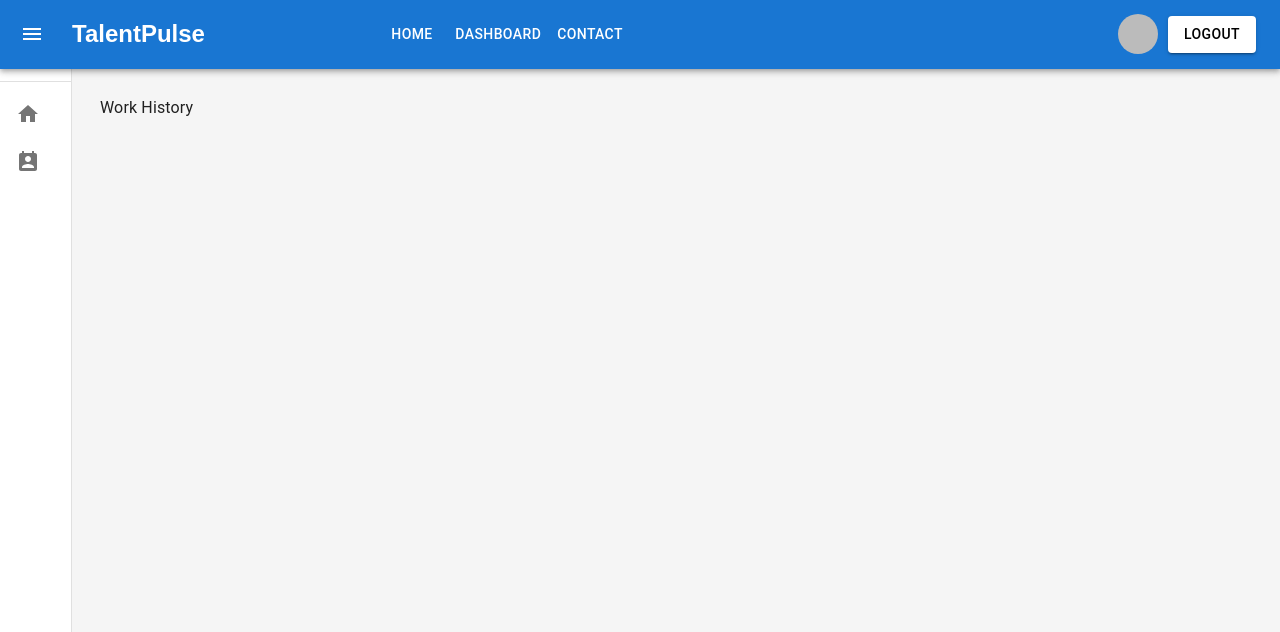
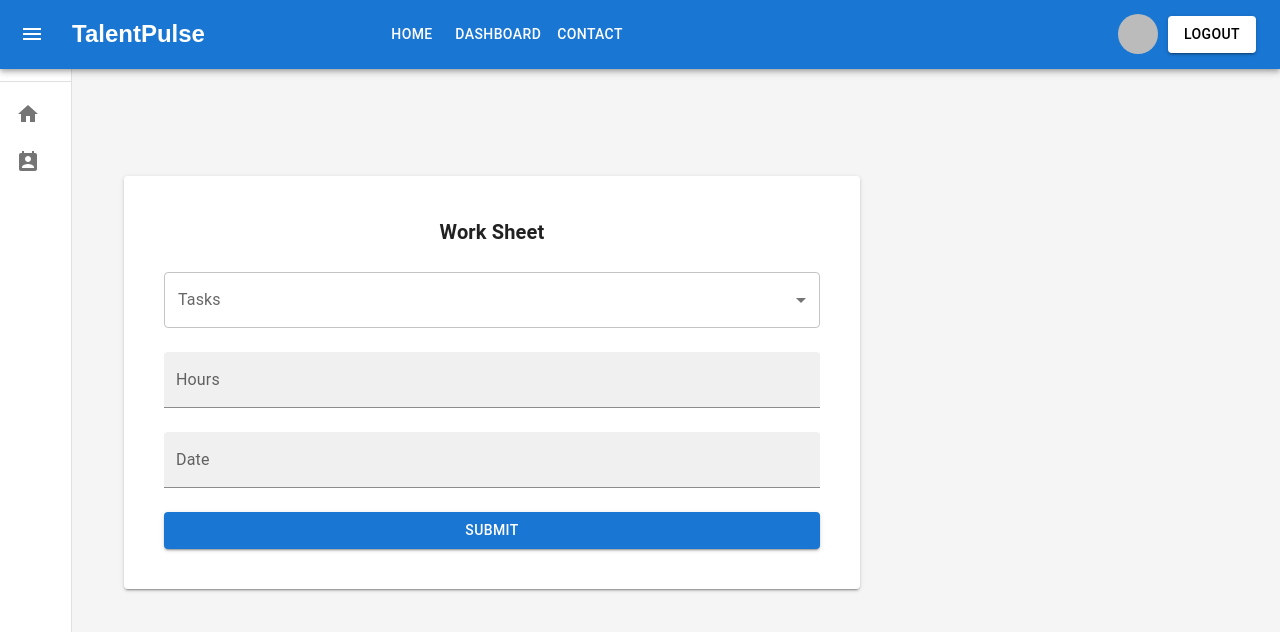
Before and after one commit to Nazmul1582/employee-management-client, a React (Vite) app: page /dashboard/work-sheet in a window 1280 px wide. Shown: the top 632 px of the page. Built offline with nearby package versions, Linux system fonts and the light colour scheme; no server answers; sample sign-in values are in the browser's storage; what react-swipeable-views-utils would draw is missing.

Commit message:
created a work-sheet form

```diff
--- a/src/pages/Dashboard/WorkSheet/WorkSheet.jsx
+++ b/src/pages/Dashboard/WorkSheet/WorkSheet.jsx
@@ -1,11 +1,55 @@
-import { Typography } from '@mui/material';
+import {
+  Button,
+  Container,
+  FormControl,
+  Grid,
+  InputLabel,
+  MenuItem,
+  Paper,
+  Select,
+  TextField,
+  Typography,
+} from "@mui/material";
 
 const WorkSheet = () => {
-    return (
-        <Typography>
-            Work History
-        </Typography>
-    );
+  return (
+    <Container maxWidth="xl" sx={{ py: "80px" }}>
+      <Grid container>
+        <Grid item xs={12} md={6} lg={8}>
+          <Paper
+            component="form"
+            elevation={2}
+            sx={{
+              padding: 5,
+              display: "flex",
+              flexDirection: "column",
+              gap: 3,
+              mx: "auto",
+            }}
+          >
+            <Typography variant="h6" fontWeight={600} textAlign="center">
+              Work Sheet
+            </Typography>
+            <FormControl fullWidth>
+              <InputLabel id="demo-simple-select-label">Tasks</InputLabel>
+              <Select
+                labelId="demo-simple-select-label"
+                id="demo-simple-select"
+                label="Tasks"
+              >
+                <MenuItem value={10}>A</MenuItem>
+                <MenuItem value={20}>B</MenuItem>
+                <MenuItem value={30}>C</MenuItem>
+              </Select>
+            </FormControl>
+            <TextField id="outlined-basic" label="Hours" variant="filled" />
+            <TextField id="outlined-basic" label="Date" variant="filled" />
+            <Button variant="contained">Submit</Button>
+          </Paper>
+        </Grid>
+      </Grid>
+    </Container>
+  );
 };
 
 export default WorkSheet;
```
